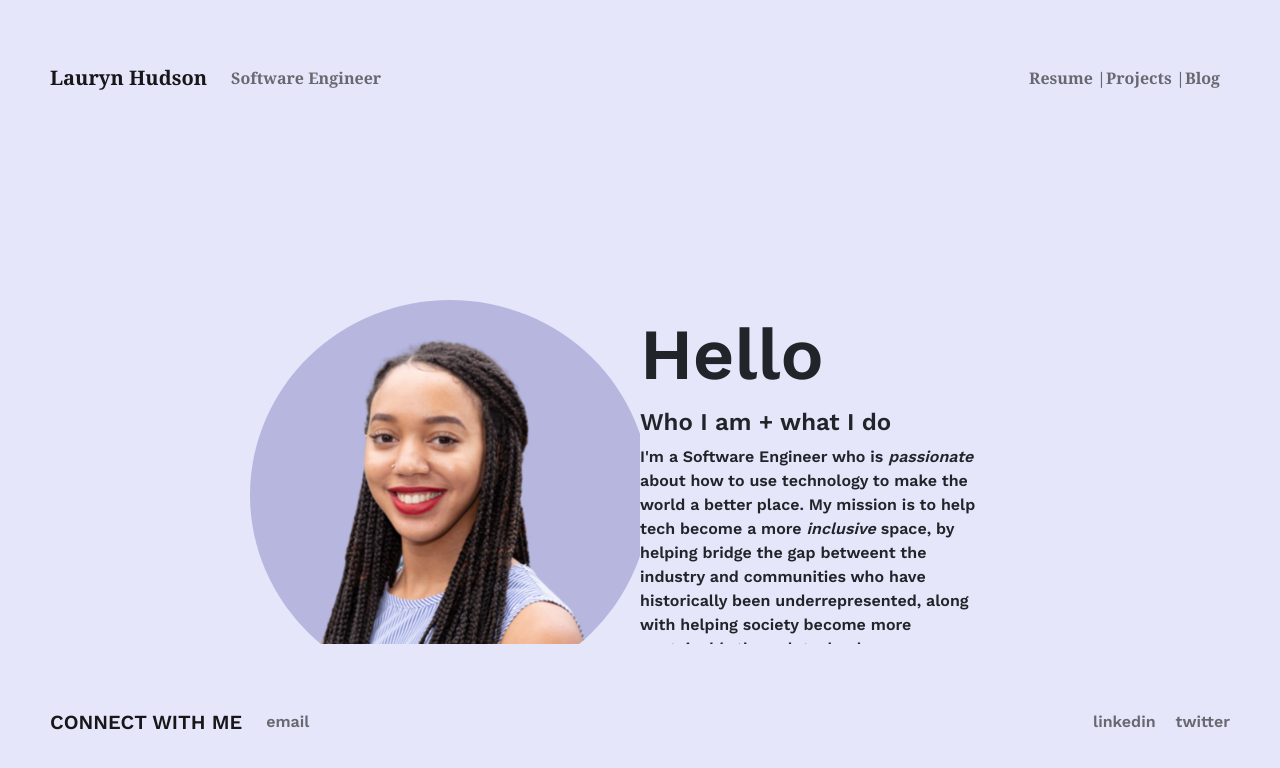
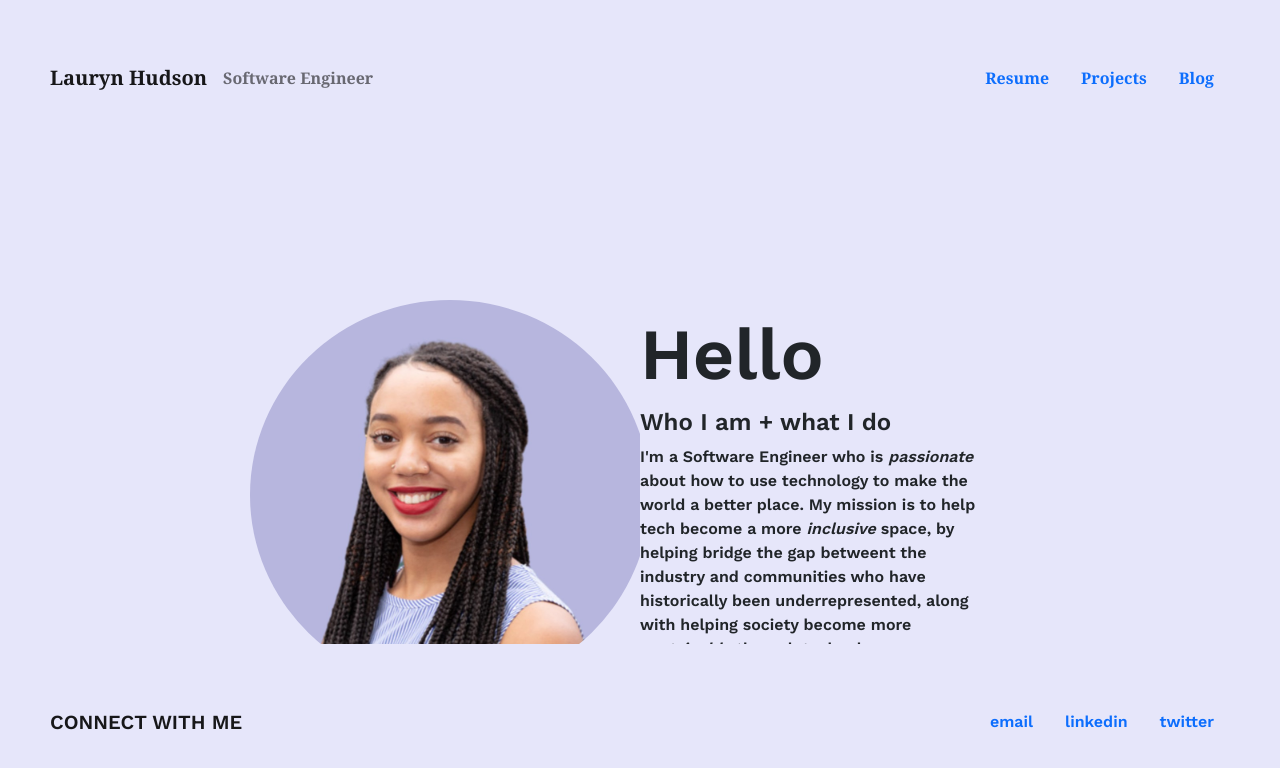
Before and after one commit to laurynhudson/personal-website, a React (Create React App) app: page / in a window 1280 px wide. Shown: the top 768 px of the page. Built offline with nearby package versions, Linux system fonts and the light colour scheme.

Commit message:
updating header and footer

```diff
--- a/src/components/Footer.js
+++ b/src/components/Footer.js
@@ -13,8 +13,8 @@ const FooterComponent = (props) => {
     <div className="footerContainer">
       <Navbar color="lavender" light expand="md">
         <NavbarBrand href="/">CONNECT WITH ME</NavbarBrand>
-        <Nav className="container-fluid" navbar>
-          <NavItem className="ml-auto">
+        <Nav className="ms-auto">
+          <NavItem>
             <NavLink href="/components/">email</NavLink>
           </NavItem>
           <NavItem>
@@ -22,8 +22,10 @@ const FooterComponent = (props) => {
               linkedin
             </NavLink>
           </NavItem>
+          <NavItem>
+            <NavLink>twitter</NavLink>
+          </NavItem>
         </Nav>
-        <NavbarText className="ml-auto">twitter</NavbarText>
       </Navbar>
     </div>
   );
--- a/src/components/Navbar.js
+++ b/src/components/Navbar.js
@@ -24,22 +24,22 @@ const NavbarComponent = (props) => {
     <div className="navContainer">
       <Navbar color="lavender" light expand="md">
         <NavbarBrand href="/">Lauryn Hudson</NavbarBrand>
+        <Nav>
+        <NavItem>
+              <NavbarText>Software Engineer</NavbarText>
+            </NavItem>
+            </Nav>
         <NavbarToggler onClick={toggle} />
         <Collapse isOpen={isOpen} navbar>
-          <Nav className="container-fluid" navbar>
+            <Nav className="ms-auto">
             <NavItem>
-              <NavLink href="/components/">Software Engineer</NavLink>
-            </NavItem>
-            </Nav>
-            <Nav className="w-25">
-            <NavItem>
-            <NavbarText>Resume |</NavbarText>
+            <NavLink>Resume</NavLink>
             </NavItem>
             <NavItem>
-            <NavbarText>Projects |</NavbarText>
+            <NavLink>Projects</NavLink>
             </NavItem>
             <NavItem>
-            <NavbarText>Blog</NavbarText>
+            <NavLink>Blog</NavLink>
             </NavItem>
             </Nav>
         </Collapse>
--- a/src/styling/Navbar.css
+++ b/src/styling/Navbar.css
@@ -6,3 +6,7 @@
   background-color: lavender;
   padding: 50px;
 }
+
+.inactive {
+  color: #311432;
+}
```
